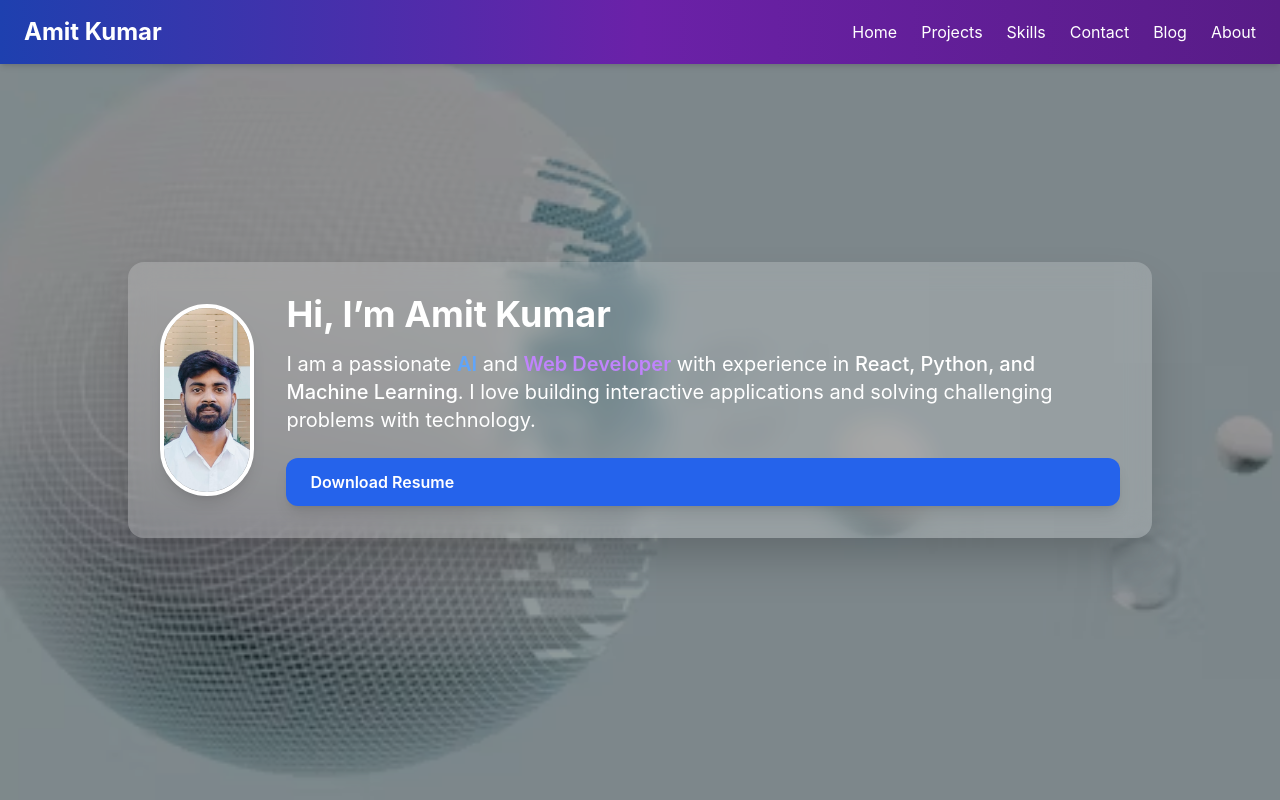
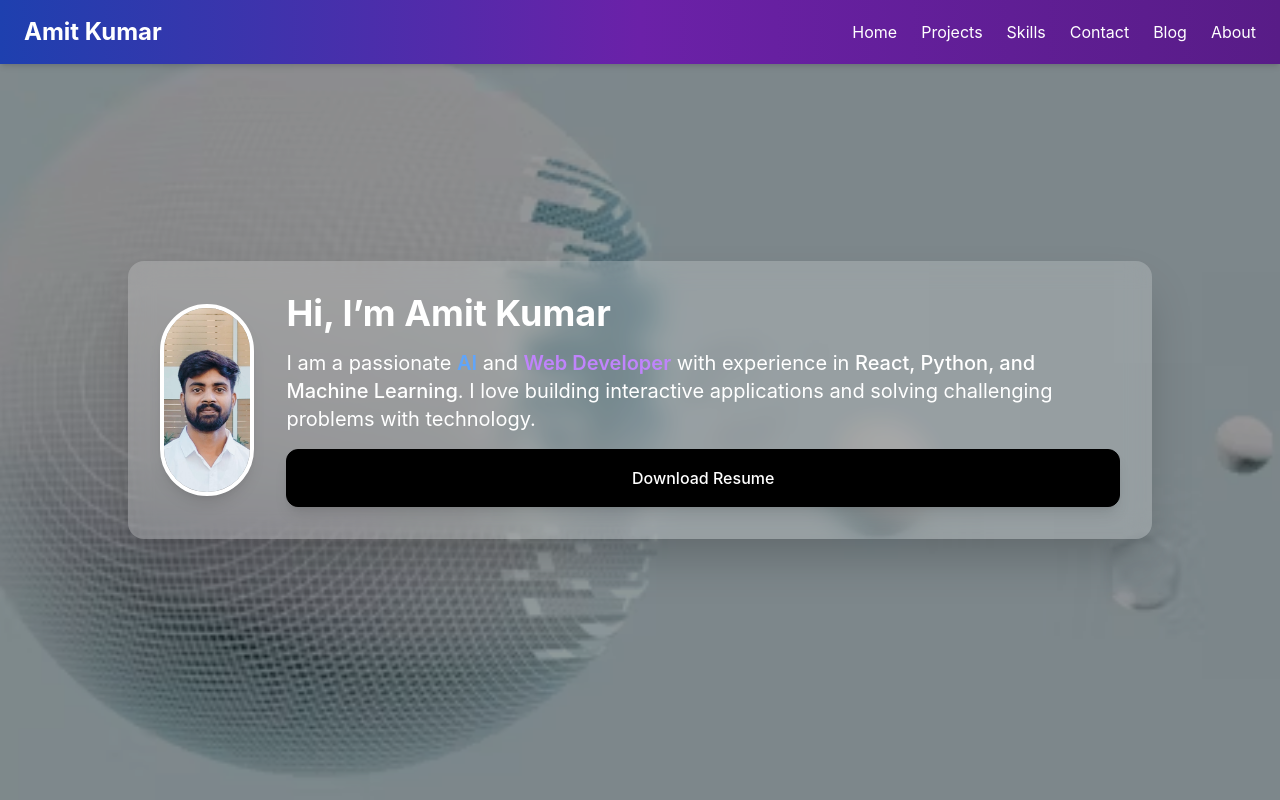
Before and after one commit to AMITROCKSTAR/Portfolio_Website, a React (Create React App) app in the folder my-portfolio/: page /about in a window 1280 px wide. Built offline with nearby package versions, Linux system fonts and the light colour scheme.

Commit message:
modified page design also added some more content

```diff
--- a/my-portfolio/src/components/About.jsx
+++ b/my-portfolio/src/components/About.jsx
@@ -28,7 +28,9 @@ const About = () => (
           <a
             href="/Amit_K_AI_resume.pdf"
             download
-            className="mt-2 inline-block px-6 py-3 bg-blue-600 text-white font-semibold rounded-xl shadow-lg hover:bg-blue-700 hover:scale-105 transition transform"
+            className="flex items-center justify-center gap-3 bg-black text-white p-4 rounded-xl shadow-lg
+             hover:bg-transparent hover:text-black border border-black
+             hover:shadow-xl transition font-medium"
           >
             Download Resume
           </a>
--- a/my-portfolio/src/components/Blog.jsx
+++ b/my-portfolio/src/components/Blog.jsx
@@ -35,9 +35,9 @@ const Blog = () => {
 
         {/* Content */}
         <div className="relative z-10 w-full max-w-6xl text-center flex flex-col justify-center h-full">
-          <h2 className="text-4xl font-extrabold text-white mb-12 drop-shadow-lg">
+          {/* <h2 className="text-4xl font-extrabold text-white mb-12 drop-shadow-lg">
             My Blog
-          </h2>
+          </h2> */}
 
           {/* Grid of cards */}
           <div className="grid grid-cols-1 md:grid-cols-3 gap-6">
--- a/my-portfolio/src/components/Contact.jsx
+++ b/my-portfolio/src/components/Contact.jsx
@@ -21,7 +21,7 @@ const Contact = () => {
         <div className="absolute inset-0 bg-black/20"></div>
 
         <div className="relative z-10 w-full max-w-3xl text-center">
-          <h2 className="text-4xl md:text-5xl font-bold mb-12 text-white drop-shadow-lg">Contact Me</h2>
+          {/* <h2 className="text-4xl md:text-5xl font-bold mb-12 text-white drop-shadow-lg">Contact Me</h2> */}
 
           <div className="space-y-6">
             {/* Email Card */}
@@ -34,7 +34,7 @@ const Contact = () => {
               </div>
               <button
   onClick={copyEmail}
-                className="px-3 py-1 bg-blue-600 text-white rounded hover:bg-blue-700 transition"
+  className="px-3 py-1 bg-black text-white rounded hover:bg-gray-800 transition"
 >
   Copy
 </button>
@@ -74,9 +74,11 @@ const Contact = () => {
             <a
   href="/Amit_K_AI_resume.pdf"
   download
-              className="flex items-center justify-center gap-3 bg-blue-600 text-white p-4 rounded-xl shadow-lg hover:bg-blue-700 hover:shadow-xl transition font-medium"
+  className="flex items-center justify-center gap-3 bg-black text-white p-4 rounded-xl shadow-lg
+             hover:bg-transparent hover:text-black border border-black
+             hover:shadow-xl transition font-medium"
 >
-              <FaFileDownload className="text-white text-2xl" />
+  <FaFileDownload className="text-2xl" />
   Download Resume
 </a>
           </div>
--- a/my-portfolio/src/components/Projects.jsx
+++ b/my-portfolio/src/components/Projects.jsx
@@ -9,7 +9,7 @@ const projects = [
 const Projects = () => (
  <PageWrapper> <section id="projects" className="relative min-h-screen flex flex-col justify-center items-center p-8 bg-cover bg-center"
   style={{ backgroundImage: "url('/—Pngtree—ai artificial intelligence starry sky_1493062.jpg')" }}>
-    <h2 className="text-4xl font-bold mb-8 text-center text-gray-800">Projects</h2>
+    {/* <h2 className="text-4xl font-bold mb-8 text-center text-gray-800">Projects</h2> */}
     <div className="grid grid-cols-1 sm:grid-cols-2 md:grid-cols-3 gap-8">
   {projects.map((project, index) => (
     <div key={index} className="p-6 bg-gray-50 rounded-xl shadow-lg hover:shadow-2xl transition transform hover:-translate-y-2 hover:scale-105"  data-aos="fade-up"
--- a/my-portfolio/src/components/Skills.jsx
+++ b/my-portfolio/src/components/Skills.jsx
@@ -6,7 +6,7 @@ const Skills = () => (
 
   <PageWrapper><section id="skills" className="relative flex flex-col justify-center items-center h-screen p-4 bg-cover bg-center bg-fixed overflow-hidden"
         style={{ backgroundImage: "url('/3-5-scaled-1-128271_1080x675.jpg')" }}>
-    <h2 className="text-4xl font-bold mb-8 text-center text-gray-800">Skills</h2>
+    {/* <h2 className="text-4xl md:text-5xl font-bold mb-12 text-black drop-shadow-lg">Skills</h2> */}
    <div className="flex flex-wrap justify-center gap-4">
   {skills.map((skill, index) => (
     <span key={index} className="px-4 sm:px-6 py-2 sm:py-3 bg-gradient-to-r from-blue-400 to-purple-500 text-white rounded-full font-medium shadow-md hover:scale-105 transform transition">
```
Lines whose indentation alone changed are shown as unchanged.
